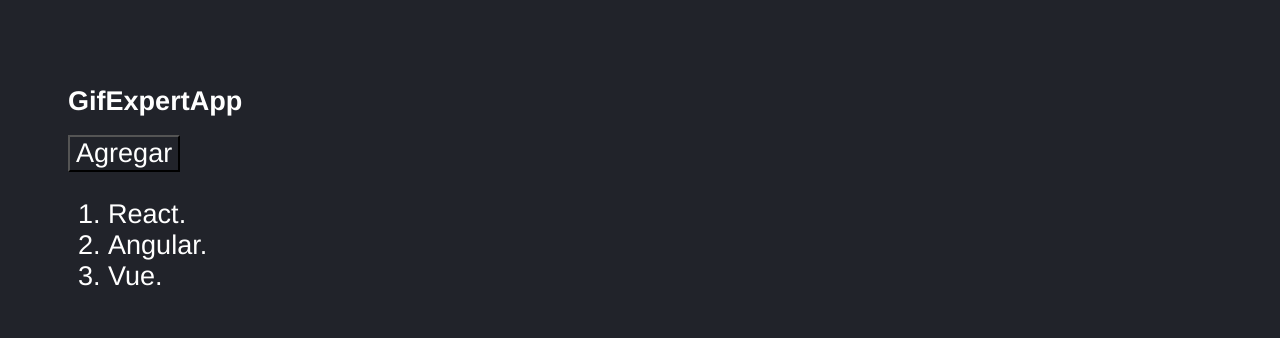
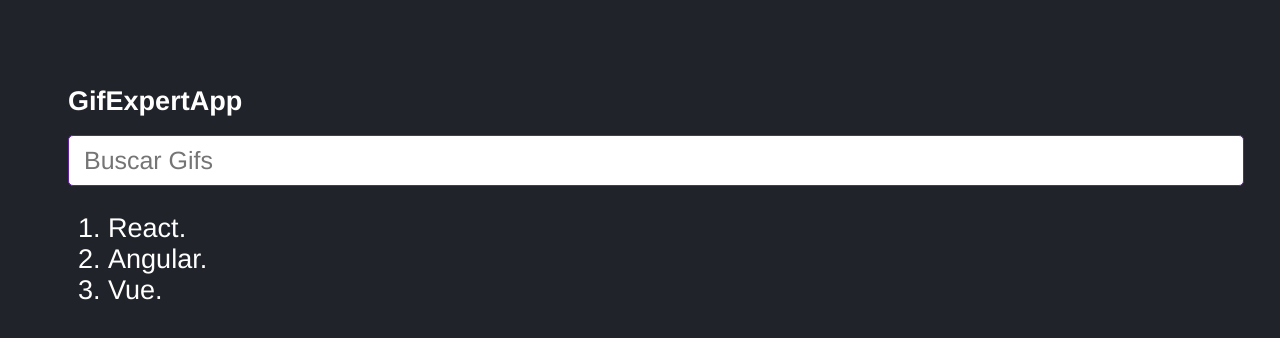
Before and after one commit to fersanti2896/06-curso-react-GifExpertApp, a React (Vite) app: page / in a window 1280 px wide. Shown: the top 338 px of the page. Built offline with nearby package versions, Linux system fonts and the light colour scheme.

Commit message:
Creando componente AddCategory.jsx que agrega una categoria al arreglo de categorias

```diff
--- a/src/GifExpertApp.jsx
+++ b/src/GifExpertApp.jsx
@@ -1,10 +1,19 @@
 import { useState } from 'react';
+import { AddCategory } from './components/AddCategory';
 
 export const GifExpertApp = () => {
     const [ categories, setCategories ] = useState([ 'React', 'Angular', 'Vue' ]);
 
-    const addCategory = () => {
-        setCategories([ ...categories, 'Entity Framework']);
+    /**
+     * Función que agrega una categoría al arreglo de categorías.
+     * @param {string} newCategory Ejemplo: Shrek
+     */
+    const onAddCategory = ( newCategory ) => {
+        const cleanCategory = newCategory[0].toUpperCase() + newCategory.substring(1).toLowerCase();
+
+        if (categories.includes(cleanCategory)) return;
+
+        setCategories([ ...categories, cleanCategory]);
     }
 
     return (
@@ -13,9 +22,9 @@ export const GifExpertApp = () => {
             <h1>GifExpertApp</h1>
 
             {/* Input */}
+            <AddCategory newCategory={ onAddCategory }/>
 
             {/* Listado de Gifs */}
-            <button onClick={ addCategory }>Agregar</button>
             <ol>
                 { categories.map( cat => {
                     return <li key={ cat }>{ cat }.</li>
--- /dev/null
+++ b/src/components/AddCategory.jsx
@@ -0,0 +1,39 @@
+import { useState } from "react"
+
+export const AddCategory = ( { newCategory } ) => {
+    const [inputValue, setInputValue] = useState('');
+
+    /**
+     * Función que obtiene el valor del input.
+     * @param {event} event.target
+     */
+    const onInputChange = ({ target }) => {
+        setInputValue(target.value);
+    }
+
+    /**
+     * Función que agrega el valor del input al arreglo de categorías.
+     * @param {event} event
+     * @returns
+     */
+    const onSubmit = (event) => {
+        event.preventDefault();
+
+        if( inputValue.trim().length <= 1 ) return;
+
+        newCategory(inputValue.trim());
+        setInputValue('');
+    }
+
+    return (
+        <>
+            <form onSubmit={ (event) => onSubmit(event) } >
+                <input type="text"
+                    placeholder="Buscar Gifs"
+                    value={ inputValue }
+                    onChange={ onInputChange }
+                />
+            </form>
+        </>
+    )
+}
```
